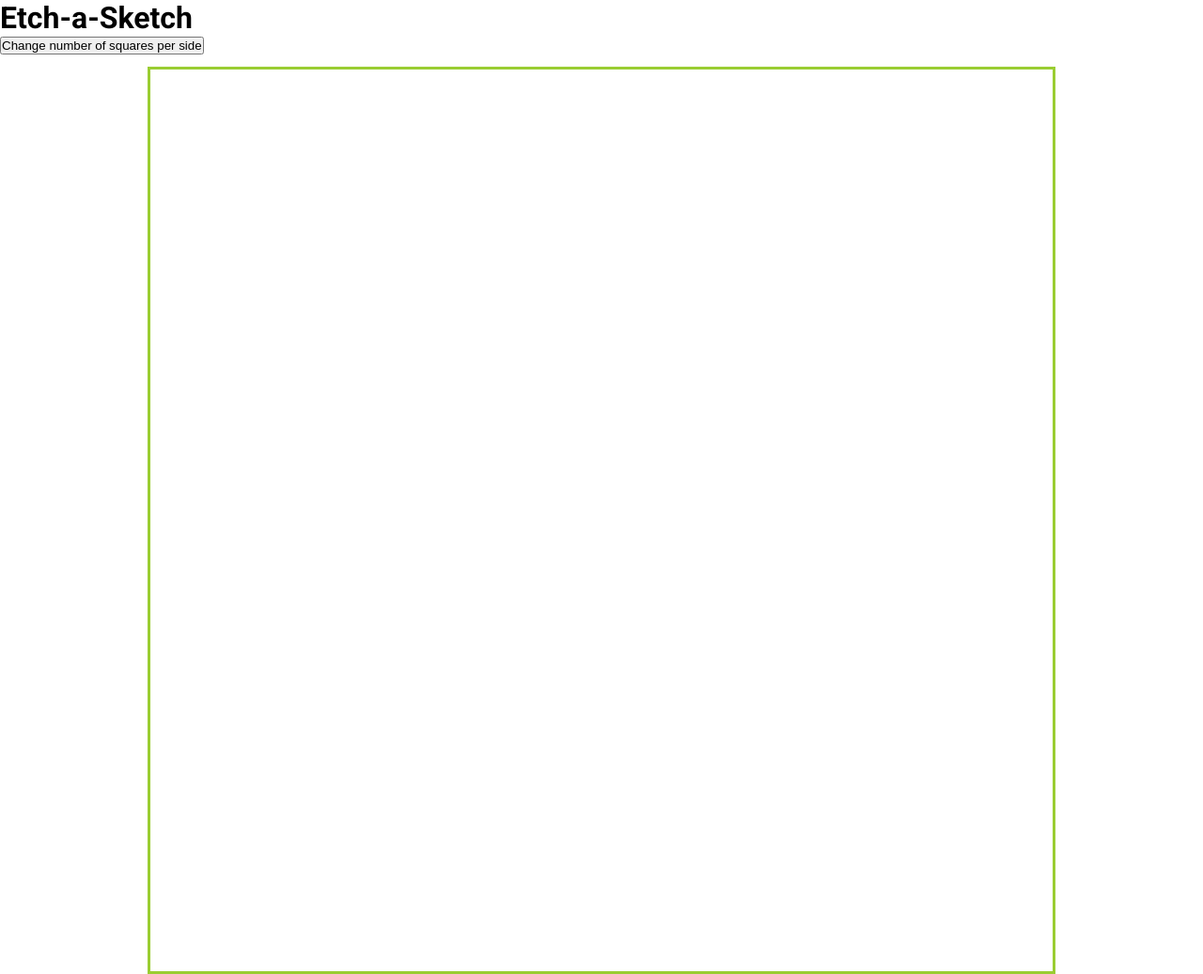
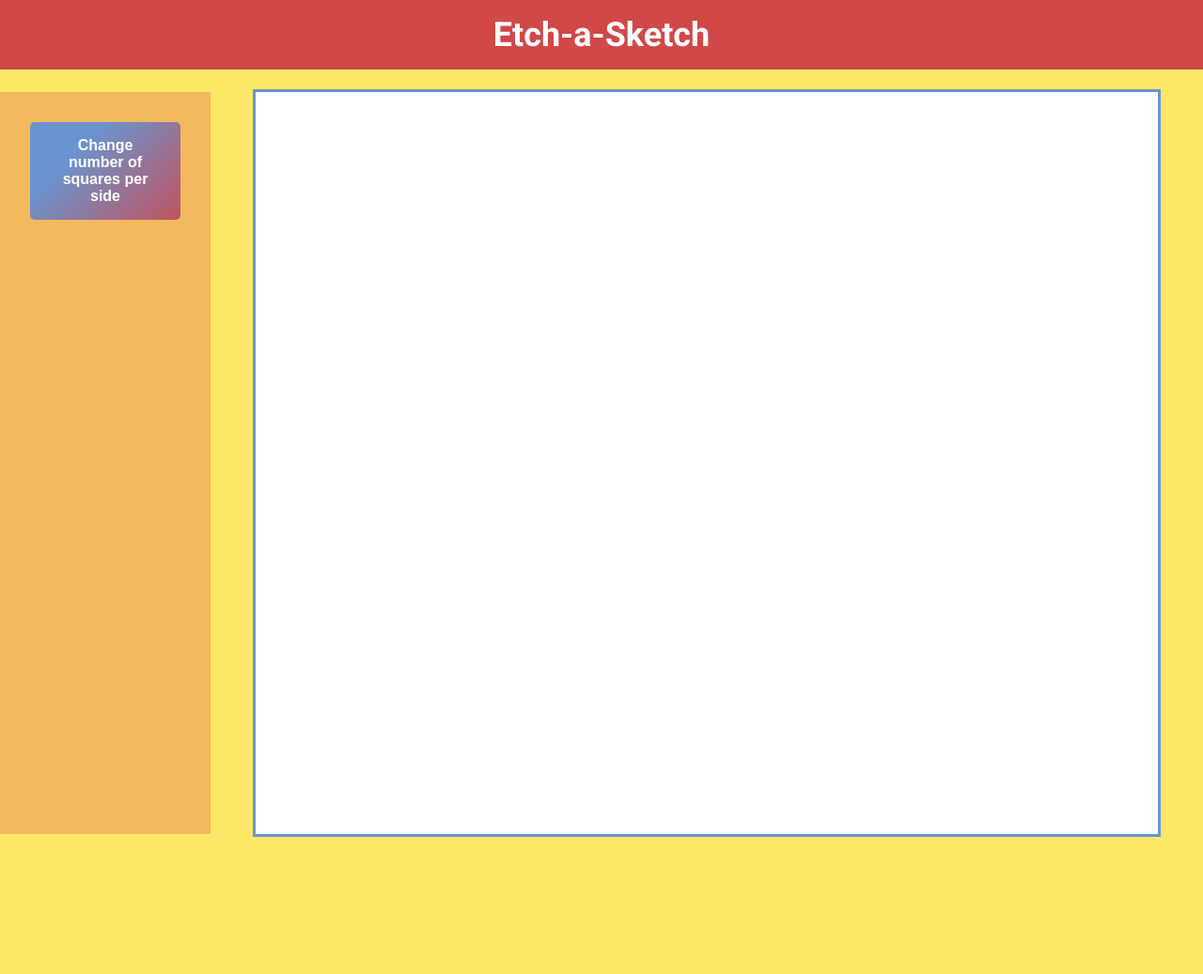
Before and after one commit to Anonymusgc/Etch-a-Sketch, a plain HTML site: page index.html in a window 1280 px wide. Shown: the whole page at 94% size. After the commit the page ends 912 px from the top, so only its background shows below. Drawn offline with Linux system fonts and the light colour scheme.

Commit message:
Add style for page, change hight of grid

```diff
--- a/index.html
+++ b/index.html
@@ -11,12 +11,13 @@
       <h1>Etch-a-Sketch</h1>
     </header>
     <main>
-      <section>
+      <aside>
         <button class="change-grid">Change number of squares per side</button>
-      </section>
+      </aside>
       <section>
         <div class="container"></div>
       </section>
+      <section></section>
     </main>
 
     <script src="./script.js"></script>
--- a/style.css
+++ b/style.css
@@ -6,17 +6,67 @@
 }
 body {
   font-family: "Roboto", "Verdana", sans-serif;
+  background-color: #fde767;
 }
+header {
+  background-color: #d04848;
+  color: white;
+  padding: 1em;
+  text-align: center;
+}
+header h1 {
+  font-size: 36px;
+}
+main {
+  display: flex;
+  justify-content: space-around;
+  gap: 3em;
+  margin: 1.5em 0;
+}
+aside {
+  background-color: #f3b95f;
+  padding: 1em 2em;
+  width: 25%;
+  /* border: 1px solid #d04848; */
+  color: #fff;
+  text-align: center;
+}
+aside .change-grid {
+  padding: 1em 2em;
+  margin: 1em 0 0 0;
+  background-color: #6895d2;
+  color: #fff;
+  font-size: 16px;
+  font-weight: bold;
+
+  cursor: pointer;
+  transition: all 0.3s ease;
+  position: relative;
+  display: inline-block;
+  outline: none;
+  border-radius: 5px;
+  border: none;
+  background-size: 120% auto;
+  background-image: linear-gradient(315deg, #d04848 0%, #6895d2 75%);
+}
+
+aside .change-grid:hover {
+  background-position: right center;
+}
+aside .change-grid:active {
+  top: 2px;
+}
+
 .container {
   background-color: white;
   display: flex;
   flex-wrap: wrap;
   justify-content: center;
   /* gap: 1px; */
-  outline: 3px solid yellowgreen;
+  outline: 3px solid #6895d2;
   width: 960px;
-  height: 960px;
-  margin: 1em auto;
+  height: 790px;
+  margin: 0 auto;
   /* padding: 2px; */
 }
 .gridCell {
```
